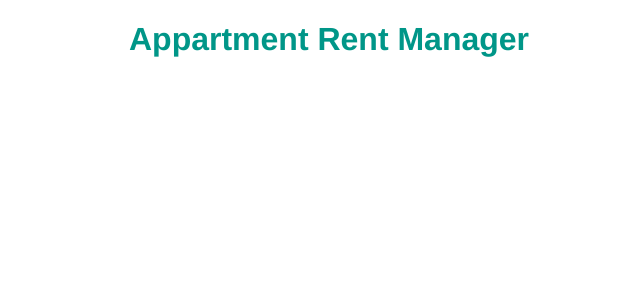
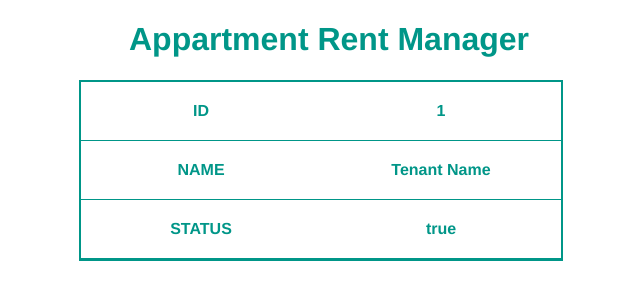
Before and after one commit to aswinkarthik/apartment-rents, a Vue app: page /#/tenants/1 in a window 1280 px wide. Shown: the top 300 px of the page, without its empty margins (311-951 px from the left). Built offline with nearby package versions, Linux system fonts and the light colour scheme.

Commit message:
Navigate to next page

```diff
--- a/src/components/Hello.vue
+++ b/src/components/Hello.vue
@@ -5,7 +5,7 @@
       <div class="cell header"> Payment status </div>
     </div>
     <template v-for="tenant in tenants">
-      <div class="row hoverable" v-bind:key='tenant.id'>
+      <div class="row hoverable" v-bind:key='tenant.id' v-on:click="openTenant(tenant.id)">
         <div class="cell"> {{ tenant.name }} </div>
         <div class="cell" v-if="tenant.status">
           <i class="fa fa-check-square-o"></i>
@@ -31,6 +31,9 @@ export default {
     }
   },
   methods: {
+    openTenant: function (id) {
+      this.$router.push({ name: 'Tenant', params: { id } })
+    }
   }
 }
 </script>
@@ -74,4 +77,8 @@ export default {
 .red {
   color: red;
 }
+
+a {
+  text-decoration: none;
+}
 </style>
--- a/src/components/Tenant.vue
+++ b/src/components/Tenant.vue
@@ -1,20 +1,66 @@
 <template>
   <div>
     {{ id }}
+    <div class="table">
+      <template v-for="each in Object.entries(tenant)">
+        <div class="row hoverable" v-bind:key="each">
+          <div class="cell">{{ each[0] | uppercase }}</div>
+          <div class="cell">{{ each[1] }}</div>
+        </div>
+      </template>
+    </div>
   </div>
 </template>
 
 <script>
 export default {
   name: 'tenant',
-  data () {
+  data: function () {
     return {
-      id: 1,
-      name: 'Tenant Name',
-      status: true
+      tenant: {
+        id: this.$route.params.id,
+        name: 'Tenant Name',
+        status: true
+      }
     }
   },
   methods: {
+  },
+  filters: {
+    uppercase: v => {
+      return v.toUpperCase()
+    }
   }
 }
 </script>
+
+<style scoped lang="less">
+@import "../assets/css/vars.less";
+
+.table {
+  display: table;
+  border: 2px solid @primary;
+}
+
+.row {
+  display: table-row;
+  width: auto;
+  clear: both;
+  border: 1px solid @primary;
+}
+
+.hoverable:hover {
+  color: white;
+  background: @color5;
+  cursor: pointer;
+  transition: background-color 250ms linear;
+}
+
+.cell {
+  float: left;
+  display: table-column;
+  width: 200px;
+  padding: 20px;
+  border-bottom: 1px solid @primary;
+}
+</style>
--- a/src/router/index.js
+++ b/src/router/index.js
@@ -13,7 +13,7 @@ export default new Router({
       component: Hello
     },
     {
-      path: '/tenant/:id',
+      path: '/tenants/:id',
       name: 'Tenant',
       component: Tenant
     }
```
